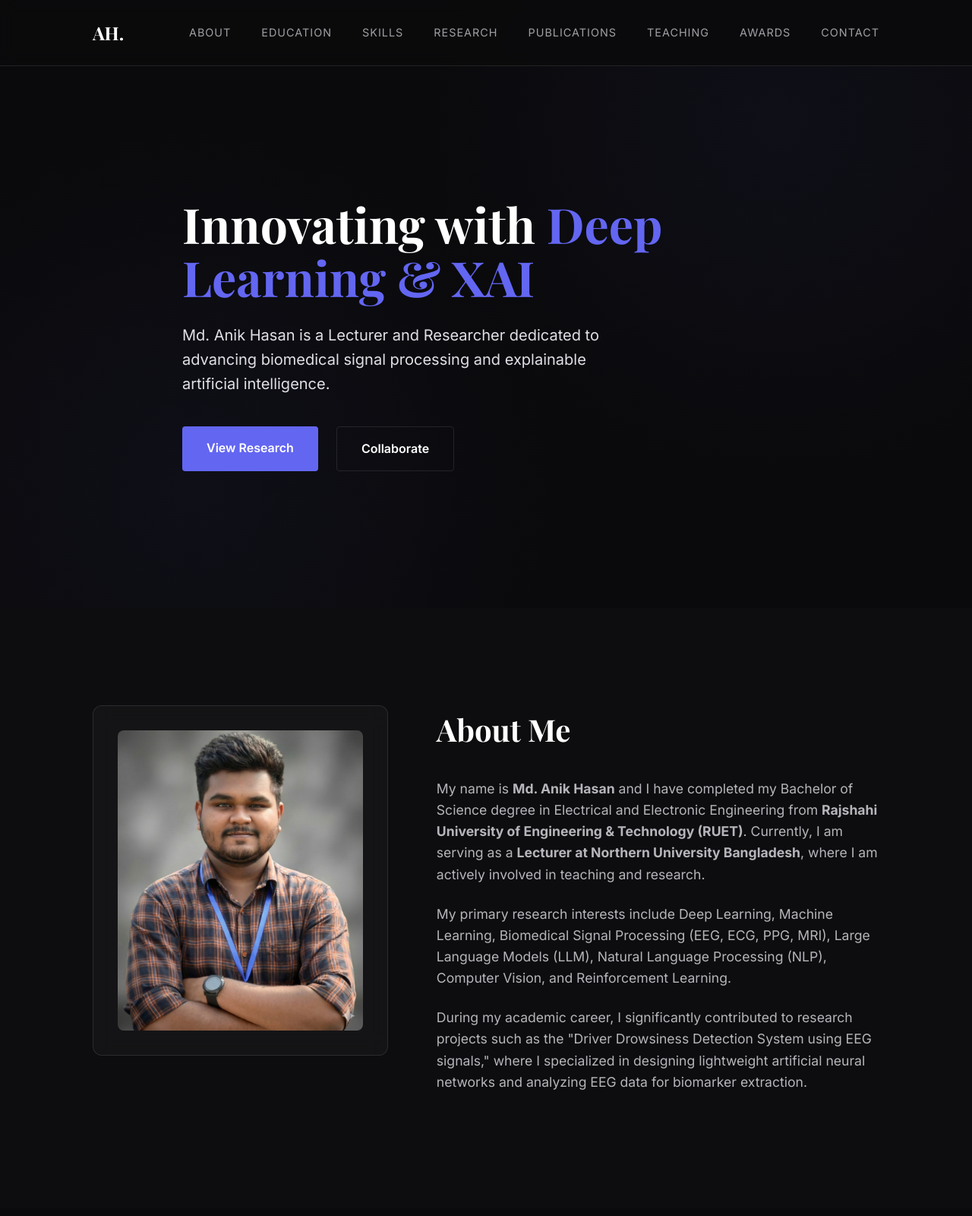
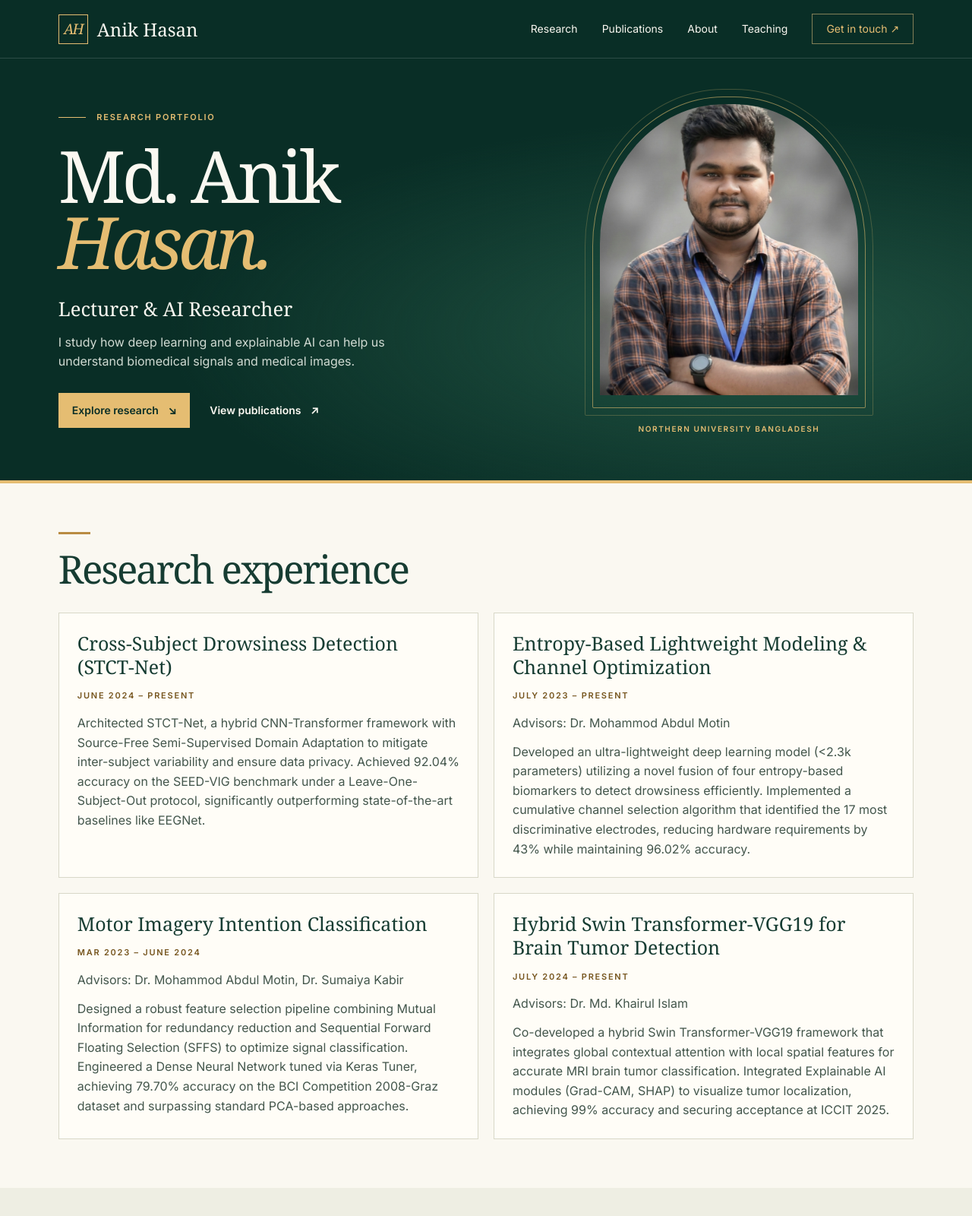
Before and after one commit to AnikHasanMasum/portfolio-anik, a plain HTML site: page index.html in a window 1280 px wide. Shown: the top 1600 px of the page at 76% size. Drawn offline with nearby package versions, Linux system fonts and the light colour scheme.

Commit message:
Redesign research portfolio in forest green and gold

```diff
--- /dev/null
+++ b/assets/portfolio.css
@@ -0,0 +1,68 @@
+:root {--forest:#092e26;--pine:#154b3e;--gold:#e5bd72;--paper:#faf8f1;--ink:#163c32;--line:#d8d8c8;font-family:Inter,Arial,sans-serif;color:var(--ink);background:var(--paper)}
+* {box-sizing:border-box}
+body,figure,h1,h2,h3,h4,p {margin:0}
+body {line-height:1.6}
+.container {width:min(1160px,88%);margin:auto}
+a {color:inherit;text-underline-offset:4px}
+a:focus-visible,button:focus-visible {outline:3px solid #bb8628;outline-offset:4px}
+.skip {position:absolute;left:1rem;top:-5rem;background:white;padding:1rem;z-index:5}
+.skip:focus {top:0}
+header,.hero,footer {background:var(--forest);color:var(--paper)}
+header {border-bottom:1px solid #ffffff25;position:relative;z-index:2}
+nav,#links,.brand,.actions {display:flex;align-items:center}
+nav {min-height:76px;justify-content:space-between}
+nav a,.actions a {text-decoration:none}
+.brand {gap:12px;font:24px Georgia,serif}
+.monogram {display:grid;place-items:center;border:1px solid var(--gold);color:var(--gold);width:39px;height:39px;font:italic 19px Georgia,serif;letter-spacing:-2px}
+#links {gap:32px;font-size:14px}
+#links a:hover,.secondary:hover {color:var(--gold)}
+#links .contact-link {border:1px solid #d4b77a99;padding:8px 18px;color:var(--gold)}
+.menu {display:none}
+.hero {overflow:hidden;background:radial-gradient(ellipse at 78% 65%,#215342 0,transparent 55%),var(--forest);border-bottom:4px solid var(--gold)}
+.hero-grid {display:grid;grid-template-columns:1.2fr 1fr;align-items:center;gap:5%;padding-block:60px}
+.eyebrow,figcaption,.date,.pub-year {font:600 11px/1.5 Inter,Arial,sans-serif;letter-spacing:.16em;text-transform:uppercase}
+.eyebrow,figcaption {color:var(--gold)}
+.rule {display:inline-block;vertical-align:middle;width:36px;height:1px;background:currentColor;margin-right:10px}
+h1,h2,h3,h4,.role {font-family:Georgia,'Times New Roman',serif;font-weight:normal}
+h1 {font-size:clamp(74px,7.4vw,112px);line-height:.91;letter-spacing:-.055em;margin:26px 0}
+h1 em {color:var(--gold)}
+.role {font-size:clamp(22px,2vw,30px)}
+.intro {max-width:475px;color:#d1dbd3;margin-top:10px}
+.actions {gap:26px;flex-wrap:wrap;margin-top:28px;font-size:14px;font-weight:600}
+.primary {background:var(--gold);color:var(--forest);padding:12px 18px}
+.primary:hover {background:#f4d698}
+.actions span {margin-left:9px}
+figure {width:min(82%,340px);justify-self:center;text-align:center}
+.arch {position:relative;aspect-ratio:4/4.5;isolation:isolate}
+.arch::before,.arch::after {content:"";position:absolute;inset:-10px;border:1px solid #d9b86d9c;border-radius:48% 48% 2px 2px;pointer-events:none}
+.arch::after {inset:-20px;border-color:#d9b86d44}
+.arch img {width:100%;height:100%;object-fit:cover;object-position:center 32%;border-radius:48% 48% 0 0;filter:saturate(.8)}
+figcaption {margin-top:30px;font-size:10px}
+main>section:not(.hero),footer {padding-block:64px}
+main>section:nth-child(odd):not(.hero) {background:#eeeee3}
+.section-title {font-size:clamp(34px,4vw,55px);line-height:1.15;letter-spacing:-.045em;margin-bottom:28px}
+.section-title::before {content:"";display:block;width:42px;height:3px;background:#b98b42;margin-bottom:16px}
+.research-grid,.education-grid,.skills-grid,.awards-grid,.extra-grid {display:grid;grid-template-columns:repeat(2,minmax(0,1fr));gap:20px}
+.glass,.skill-category {background:#fffdf7;border:1px solid var(--line);padding:24px}
+h3 {font-size:25px;line-height:1.25;margin-bottom:8px}
+h4 {font-size:21px}
+.date,.pub-year {color:#76551e}
+p+p,.research-header+p,.edu-item,.test-item {margin-top:12px}
+.about-text {max-width:850px}
+.about-text p,.research-item p,.pub-authors,.pub-venue {color:#43564c}
+.pub-item {display:grid;grid-template-columns:70px 1fr auto;align-items:baseline;gap:12px;border-width:1px 0 0;background:transparent}
+.pub-item:last-child {border-bottom-width:1px}
+.icon,.award-icon,.separator {display:none}
+footer .section-title {color:var(--gold)}
+.contact-form {max-width:620px;margin:24px 0;background:transparent;border-color:#587266}
+input,textarea {width:100%;font:inherit;padding:10px;margin-bottom:10px;background:#fbfaf4;border:0}
+button {font:inherit;cursor:pointer}
+.contact-form button,.menu {background:var(--gold);color:var(--forest);border:0;padding:8px 16px}
+.social-links {display:flex;flex-wrap:wrap;gap:18px}
+.copyright {margin-top:18px;color:#c6d0c7;font-size:13px}
+@media(max-width:760px){
+ nav {min-height:64px}.menu {display:block}#links {display:none;position:absolute;top:100%;left:0;right:0;padding:20px 6%;background:var(--forest);align-items:flex-start;gap:16px}#links.open {display:flex;flex-direction:column}
+ .hero-grid {grid-template-columns:1fr;padding-block:40px;gap:48px}figure {width:min(75%,300px)}.actions {gap:16px}
+ .research-grid,.education-grid,.skills-grid,.awards-grid,.extra-grid {grid-template-columns:1fr}
+ main>section:not(.hero),footer {padding-block:42px}.pub-item {display:block;padding:20px 0}.pub-year {display:block;margin-bottom:8px}
+}
--- a/index.html
+++ b/index.html
@@ -12,38 +12,79 @@
     <link
         href="https://fonts.googleapis.com/css2?family=Inter:wght@300;400;600;700&family=Playfair+Display:wght@700&display=swap"
         rel="stylesheet">
-  <script type="module" crossorigin src="assets/index-CC6q5n2L.js"></script>
-  <link rel="stylesheet" crossorigin href="assets/index-OCN147cO.css">
+  <script type="module" crossorigin src="assets/portfolio.js"></script>
+  <link rel="stylesheet" crossorigin href="assets/portfolio.css">
 </head>
 
 <body>
     <div id="app">
-        <nav class="navbar">
-            <div class="container">
-                <a href="#" class="logo">AH.</a>
-                <ul class="nav-links">
-                    <li><a href="#about">About</a></li>
-                    <li><a href="#education">Education</a></li>
-                    <li><a href="#skills">Skills</a></li>
-                    <li><a href="#research">Research</a></li>
-                    <li><a href="#publications">Publications</a></li>
-                    <li><a href="#teaching">Teaching</a></li>
-                    <li><a href="#awards">Awards</a></li>
-                    <li><a href="#contact">Contact</a></li>
-                </ul>
-            </div>
-        </nav>
+        <a class="skip" href="#main">Skip to content</a>
+        <header id="top"><nav class="container" aria-label="Main navigation">
+            <a class="brand" href="#top"><span class="monogram" aria-hidden="true">AH</span> Anik Hasan</a>
+            <button class="menu" aria-expanded="false" aria-controls="links">Menu ☰</button>
+            <div id="links"><a href="#research">Research</a><a href="#publications">Publications</a><a href="#about">About</a><a href="#teaching">Teaching</a><a class="contact-link" href="#contact">Get in touch ↗</a></div>
+        </nav></header>
+        <main id="main">
+            <section class="hero" aria-labelledby="name"><div class="container hero-grid">
+                <div><p class="eyebrow"><span class="rule"></span> Research portfolio</p>
+                <h1 id="name">Md. Anik<br><em>Hasan.</em></h1>
+                <p class="role">Lecturer &amp; AI Researcher</p>
+                <p class="intro">I study how deep learning and explainable AI can help us understand biomedical signals and medical images.</p>
+                <div class="actions"><a class="primary" href="#research">Explore research <span>↘</span></a><a class="secondary" href="#publications">View publications <span>↗</span></a></div></div>
+                <figure><div class="arch"><img src="assets/anik_hasan-sL8fich8.jpg" alt="Portrait of Md. Anik Hasan"></div>
+                <figcaption>Northern University Bangladesh</figcaption></figure>
+            </div></section>
+            <section id="research" class="research">
+                <div class="container">
+                    <h2 class="section-title">Research experience</h2>
+                    <div class="research-grid">
+                        <div class="research-item glass">
+                            <div class="research-header">
+                                <h3>Cross-Subject Drowsiness Detection (STCT-Net)</h3>
+                                <span class="date">June 2024 – Present</span>
+                            </div>
+                            <p>Architected STCT-Net, a hybrid CNN-Transformer framework with Source-Free Semi-Supervised
+                                Domain Adaptation to mitigate inter-subject variability and ensure data privacy.
+                                Achieved 92.04% accuracy on the SEED-VIG benchmark under a Leave-One-Subject-Out
+                                protocol, significantly outperforming state-of-the-art baselines like EEGNet.</p>
+                        </div>
 
-        <main>
-            <section id="hero" class="hero">
-                <div class="container">
-                    <div class="hero-content">
-                        <h1 class="fade-in">Innovating with <span class="accent">Deep Learning & XAI</span></h1>
-                        <p class="subtitle fade-in">Md. Anik Hasan is a Lecturer and Researcher dedicated to advancing
-                            biomedical signal processing and explainable artificial intelligence.</p>
-                        <div class="hero-cta fade-in">
-                            <a href="#publications" class="btn btn-primary">View Research</a>
-                            <a href="#contact" class="btn btn-secondary">Collaborate</a>
+                        <div class="research-item glass">
+                            <div class="research-header">
+                                <h3>Entropy-Based Lightweight Modeling & Channel Optimization</h3>
+                                <span class="date">July 2023 – Present</span>
+                            </div>
+                            <p class="advisor">Advisors: Dr. Mohammod Abdul Motin</p>
+                            <p>Developed an ultra-lightweight deep learning model (&lt;2.3k parameters) utilizing a
+                                novel fusion of four entropy-based biomarkers to detect drowsiness efficiently.
+                                Implemented a cumulative channel selection algorithm that identified the 17 most
+                                discriminative electrodes, reducing hardware requirements by 43% while maintaining
+                                96.02% accuracy.</p>
+                        </div>
+
+                        <div class="research-item glass">
+                            <div class="research-header">
+                                <h3>Motor Imagery Intention Classification</h3>
+                                <span class="date">Mar 2023 – June 2024</span>
+                            </div>
+                            <p class="advisor">Advisors: Dr. Mohammod Abdul Motin, Dr. Sumaiya Kabir</p>
+                            <p>Designed a robust feature selection pipeline combining Mutual Information for redundancy
+                                reduction and Sequential Forward Floating Selection (SFFS) to optimize signal
+                                classification. Engineered a Dense Neural Network tuned via Keras Tuner, achieving
+                                79.70% accuracy on the BCI Competition 2008-Graz dataset and surpassing standard
+                                PCA-based approaches.</p>
+                        </div>
+
+                        <div class="research-item glass">
+                            <div class="research-header">
+                                <h3>Hybrid Swin Transformer-VGG19 for Brain Tumor Detection</h3>
+                                <span class="date">July 2024 – Present</span>
+                            </div>
+                            <p class="advisor">Advisors: Dr. Md. Khairul Islam</p>
+                            <p>Co-developed a hybrid Swin Transformer-VGG19 framework that integrates global contextual
+                                attention with local spatial features for accurate MRI brain tumor classification.
+                                Integrated Explainable AI modules (Grad-CAM, SHAP) to visualize tumor localization,
+                                achieving 99% accuracy and securing acceptance at ICCIT 2025.</p>
                         </div>
                     </div>
                 </div>
@@ -52,9 +93,6 @@
             <section id="about" class="about">
                 <div class="container">
                     <div class="about-grid">
-                        <div class="about-image glass">
-                            <img src="assets/anik_hasan-sL8fich8.jpg" alt="Md. Anik Hasan">
-                        </div>
                         <div class="about-text">
                             <h2 class="section-title">About Me</h2>
                             <p>My name is <strong>Md. Anik Hasan</strong> and I have completed my Bachelor of Science
@@ -136,62 +174,6 @@
                         <div class="skill-category glass">
                             <h3>Tools & Control</h3>
                             <p>LaTeX, Git, GitHub, VS Code</p>
-                        </div>
-                    </div>
-                </div>
-            </section>
-
-            <section id="research" class="research">
-                <div class="container">
-                    <h2 class="section-title">Research Experience</h2>
-                    <div class="research-grid">
-                        <div class="research-item glass">
-                            <div class="research-header">
-                                <h3>Cross-Subject Drowsiness Detection (STCT-Net)</h3>
-                                <span class="date">June 2024 – Present</span>
-                            </div>
-                            <p>Architected STCT-Net, a hybrid CNN-Transformer framework with Source-Free Semi-Supervised
-                                Domain Adaptation to mitigate inter-subject variability and ensure data privacy.
-                                Achieved 92.04% accuracy on the SEED-VIG benchmark under a Leave-One-Subject-Out
-                                protocol, significantly outperforming state-of-the-art baselines like EEGNet.</p>
-                        </div>
-
-                        <div class="research-item glass">
-                            <div class="research-header">
-                                <h3>Entropy-Based Lightweight Modeling & Channel Optimization</h3>
-                                <span class="date">July 2023 – Present</span>
-                            </div>
-                            <p class="advisor">Advisors: Dr. Mohammod Abdul Motin</p>
-                            <p>Developed an ultra-lightweight deep learning model (&lt;2.3k parameters) utilizing a
-                                novel fusion of four entropy-based biomarkers to detect drowsiness efficiently.
-                                Implemented a cumulative channel selection algorithm that identified the 17 most
-                                discriminative electrodes, reducing hardware requirements by 43% while maintaining
-                                96.02% accuracy.</p>
-                        </div>
-
-                        <div class="research-item glass">
-                            <div class="research-header">
-                                <h3>Motor Imagery Intention Classification</h3>
-                                <span class="date">Mar 2023 – June 2024</span>
-                            </div>
-                            <p class="advisor">Advisors: Dr. Mohammod Abdul Motin, Dr. Sumaiya Kabir</p>
-                            <p>Designed a robust feature selection pipeline combining Mutual Information for redundancy
-                                reduction and Sequential Forward Floating Selection (SFFS) to optimize signal
-                                classification. Engineered a Dense Neural Network tuned via Keras Tuner, achieving
-                                79.70% accuracy on the BCI Competition 2008-Graz dataset and surpassing standard
-                                PCA-based approaches.</p>
-                        </div>
-
-                        <div class="research-item glass">
-                            <div class="research-header">
-                                <h3>Hybrid Swin Transformer-VGG19 for Brain Tumor Detection</h3>
-                                <span class="date">July 2024 – Present</span>
-                            </div>
-                            <p class="advisor">Advisors: Dr. Md. Khairul Islam</p>
-                            <p>Co-developed a hybrid Swin Transformer-VGG19 framework that integrates global contextual
-                                attention with local spatial features for accurate MRI brain tumor classification.
-                                Integrated Explainable AI modules (Grad-CAM, SHAP) to visualize tumor localization,
-                                achieving 99% accuracy and securing acceptance at ICCIT 2025.</p>
                         </div>
                     </div>
                 </div>
@@ -375,7 +357,7 @@
                             rel="noopener noreferrer">Google Scholar</a>
                         <a href="https://www.linkedin.com/in/md-anik-hasan-816879192" target="_blank"
                             rel="noopener noreferrer">LinkedIn</a>
-                        <a href="#">ResearchGate</a>
+                        <a href="#top">Back to top ↑</a>
                     </div>
                     <p class="copyright">&copy; 2026 Md. Anik Hasan. Built with precision.</p>
                 </div>
```
Also changed, not shown: assets/portfolio.js (added, +14 -0 lines).
